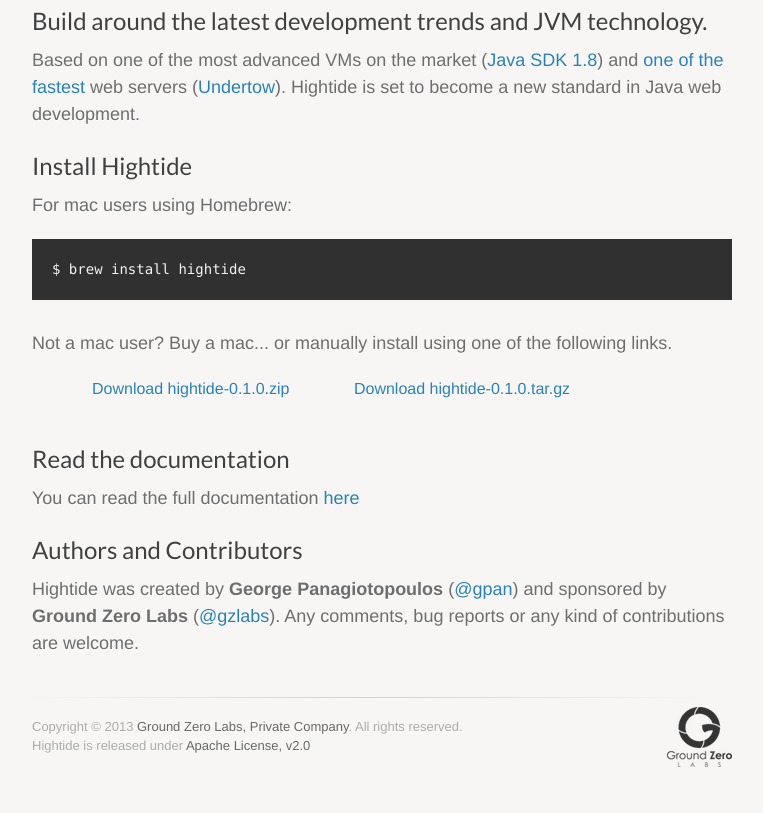
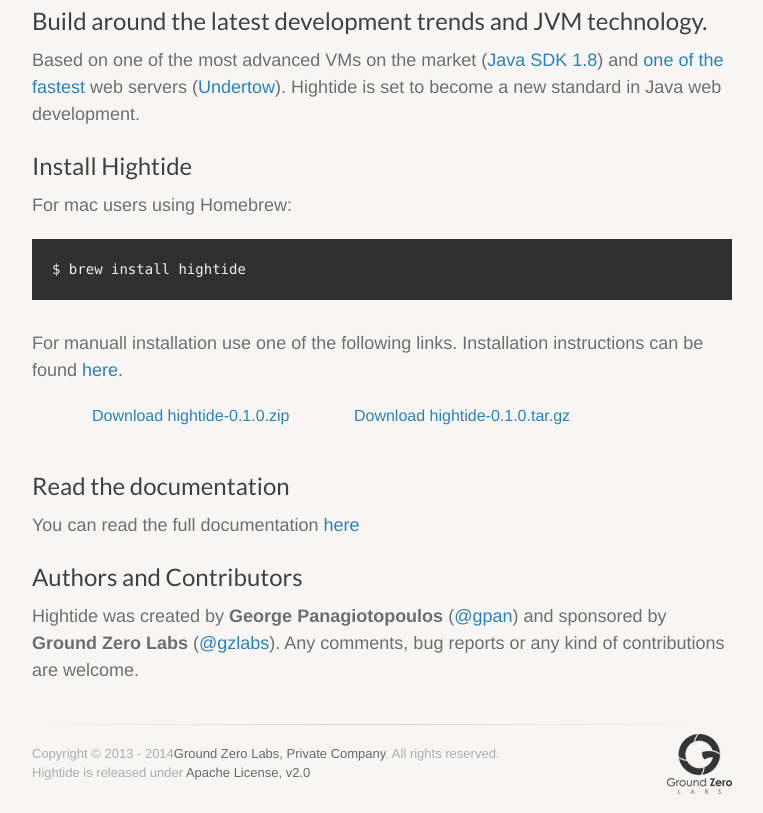
Before and after one commit to gzlabs/hightide, a plain HTML site: page index.html in a window 1280 px wide. Shown: the part 505-1318 px from the top of the page, without its empty margins (258-1021 px from the left). Before the commit the page ends 1291 px from the top, so only its background shows below. Drawn offline with Linux system fonts and the light colour scheme.

Commit message:
Updated distribution link

```diff
--- a/index.html
+++ b/index.html
@@ -68,9 +68,9 @@
               <pre><code>$ brew install hightide</code></pre>
 
               <section id="downloads" class="clearfix">
-                <p>Not a mac user? Buy a mac... or manually install using one of the following links.</p>
-                <a href="https://oss.sonatype.org/content/repositories/snapshots/io/hightide/hightide-shell/0.1-SNAPSHOT/hightide-shell-0.1-20131111.205928-1-distribution.zip" id="download-zip"><span>Download hightide-0.1.0.zip</span></a>
-                <a href="https://oss.sonatype.org/content/repositories/snapshots/io/hightide/hightide-shell/0.1-SNAPSHOT/hightide-shell-0.1-20131111.205928-1-distribution.tar.gz" id="download-tar-gz"><span>Download hightide-0.1.0.tar.gz</span></a>
+                <p>For manuall installation use one of the following links. Installation instructions can be found <a href="http://docs.hightide.io/en/latest/getting_started.html#installing-hightide">here</a>.</p>
+                <a href="https://oss.sonatype.org/content/repositories/snapshots/io/hightide/hightide-dist/0.1-SNAPSHOT/hightide-dist-0.1-20140114.085511-2-distribution.zip" id="download-zip"><span>Download hightide-0.1.0.zip</span></a>
+                <a href="https://oss.sonatype.org/content/repositories/snapshots/io/hightide/hightide-dist/0.1-SNAPSHOT/hightide-dist-0.1-20140114.085511-2-distribution.tar.gz" id="download-tar-gz"><span>Download hightide-0.1.0.tar.gz</span></a>
               </section>
 
             <h3>
@@ -80,12 +80,12 @@
             <h3>
               <a name="authors-and-contributors" class="anchor" href="#authors-and-contributors"><span class="octicon octicon-link"></span></a>Authors and Contributors</h3>
 
-                <p>Hightide was created by <strong>George Panagiotopoulos</strong> (<a href="https://github.com/gpan" class="user-mention">@gpan</a>) and sponsored by <strong>Ground Zero Labs</strong> (<a href="https://girhub/gzlabs" class="user-nemtion">@gzlabs</a>). Any comments, bug reports or any kind of contributions are welcome.</p>
+                <p>Hightide was created by <strong>George Panagiotopoulos</strong> (<a href="https://github.com/gpan" class="user-mention">@gpan</a>) and sponsored by <strong>Ground Zero Labs</strong> (<a href="https://girtub.com/gzlabs" class="user-nemtion">@gzlabs</a>). Any comments, bug reports or any kind of contributions are welcome.</p>
             </section>
 
             <footer>
                 <img id="gzlabs-logo" src="images/gzlabs_gray_logo.png"/>
-                <span>Copyright © 2013 <a href="https://github.com/gzlabs">Ground Zero Labs, Private Company</a>. All rights reserved.<span><br/>
+                <span>Copyright © 2013 - 2014<a href="https://github.com/gzlabs">Ground Zero Labs, Private Company</a>. All rights reserved.<span><br/>
                 <span>Hightide is released under <a href="http://opensource.org/licenses/Apache-2.0">Apache License, v2.0</a></span>
             </footer>
 
```
